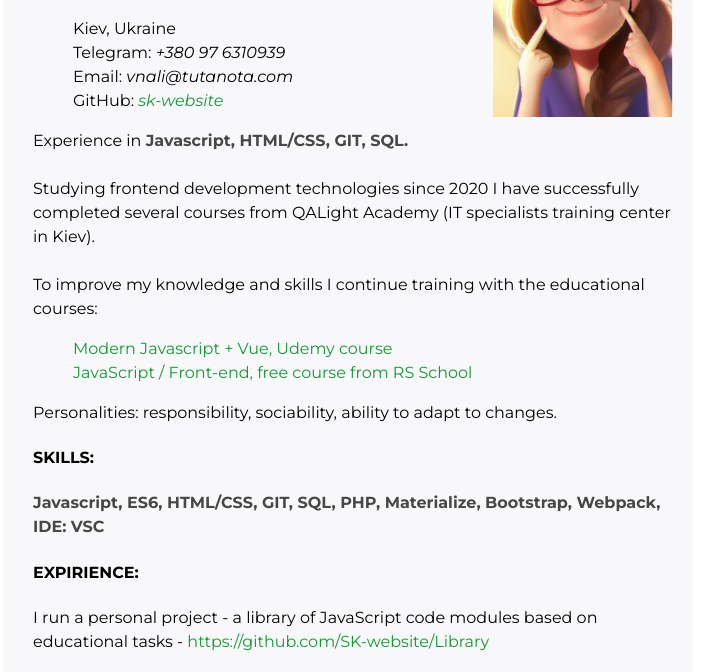
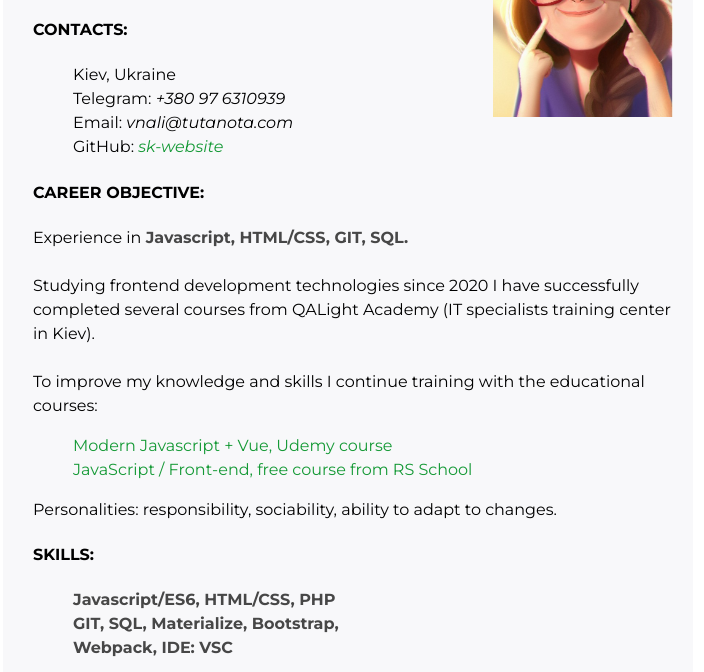
Before and after one commit to SK-website/rsschool-cv, a plain HTML site: page index.html in a window 1280 px wide. Shown: the part 115-787 px from the top of the page, without its empty margins (253-957 px from the left). Drawn offline with Linux system fonts and the light colour scheme.

Commit message:
refactor: add headers to sections

```diff
--- a/index.html
+++ b/index.html
@@ -6,18 +6,20 @@
     <meta name="viewport" content="width=device-width, initial-scale=1.0" />
     <link href="cv.css" rel="stylesheet" />
     <link
-      href="https://fonts.googleapis.com/css2?family=Montserrat:ital,wght@0,400;0,700;1,400&display=swap" rel="stylesheet"
+      href="https://fonts.googleapis.com/css2?family=Montserrat:ital,wght@0,400;0,700;1,400&display=swap"
+      rel="stylesheet"
     />
     <title>CV FRONTEND DEVELOPER</title>
   </head>
   <body>
-    <div class="container">
+    <main class="container">
       <header>
-        <img class="avatar" src="ava.jpg" />
+        <img class="avatar" src="ava.jpg" alt="Picture of Leshukova Svetlana" />
         <h2>Leshukova Svetlana</h2>
         <h2 class="position-title">FRONTEND DEVELOPER</h2>
       </header>
       <section>
+        <h4>CONTACTS:</h4>
         <ul>
           <li>Kiev, Ukraine</li>
           <li>Telegram: <span class="contact">+380 97 6310939</span></li>
@@ -30,7 +32,8 @@
           </li>
         </ul>
       </section>
-      <section>
+      <summary>
+        <h4>CAREER OBJECTIVE:</h4>
         <p>
           Experience in
           <span class="techno">Javascript, HTML/CSS, GIT, SQL.</span
@@ -56,17 +59,18 @@
             >
           </li>
         </ul>
-
         <p>
           Personalities: responsibility, sociability, ability to adapt to
           changes.
         </p>
-      </section>
+      </summary>
       <section>
         <h4>SKILLS:</h4>
-        <span>
-          <span class="techno">Javascript, ES6, HTML/CSS, GIT, SQL, PHP, Materialize, Bootstrap, Webpack, IDE: VSC</span>
-        </p>
+        <ul>
+          <li class="techno">Javascript/ES6, HTML/CSS, PHP</li>
+          <li class="techno">GIT, SQL, Materialize, Bootstrap,</li>
+          <li class="techno">Webpack, IDE: VSC</li>
+        </ul>
       </section>
       <section>
         <h4>EXPIRIENCE:</h4>
@@ -80,7 +84,7 @@
       </section>
       <section>
         <h4>EDUCATION IN WEB-DEVELOPMENT:</h4>
-        <p>Aug 2020 – Nov 2020</p>
+        <p><date>Aug 2020 – Nov 2020</date></p>
         <p class="school-name">
           QALight Academy - IT specialists training center (Kiev, Ukraine)
         </p>
@@ -130,8 +134,6 @@
           <li>Belarusian <span>(native)</span></li>
         </ul>
       </section>
-      <section></section>
-      <section></section>
-    </div>
+    </main>
   </body>
 </html>
```
